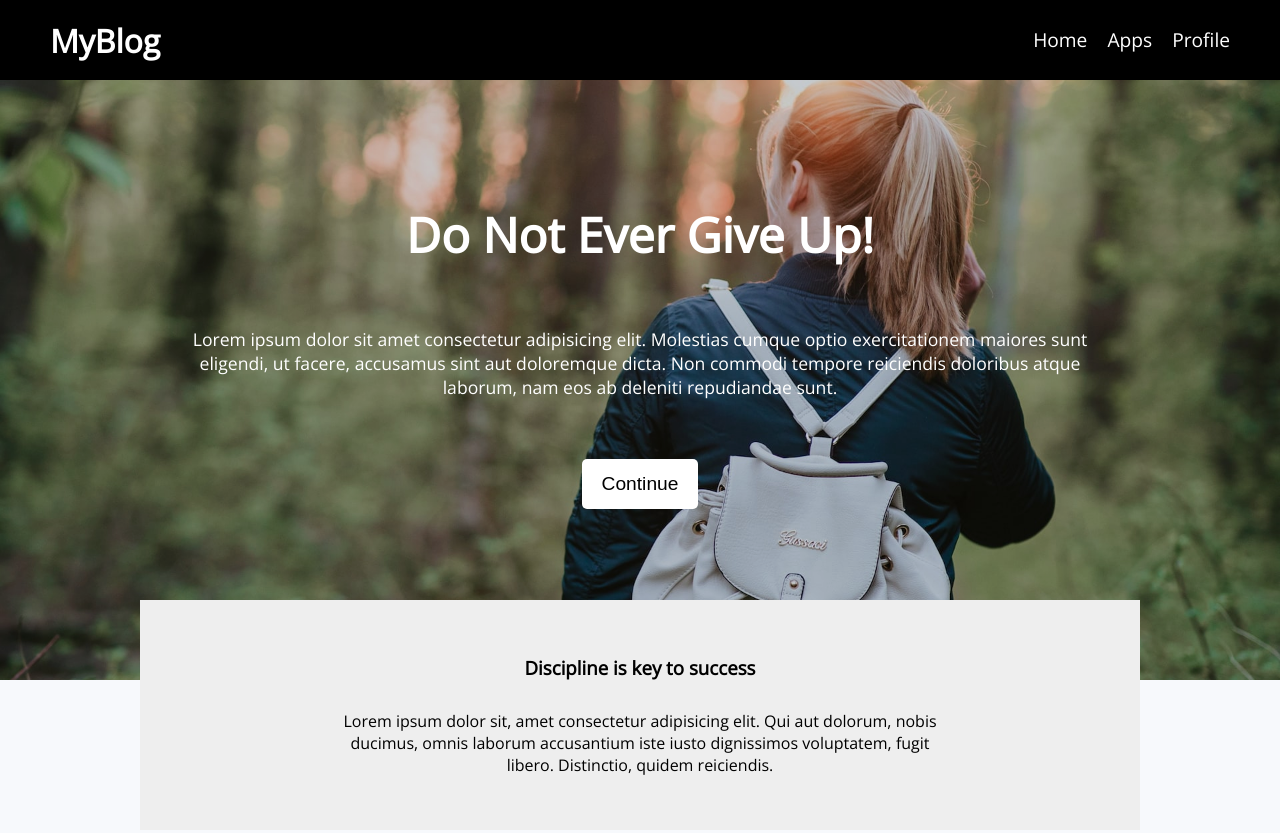
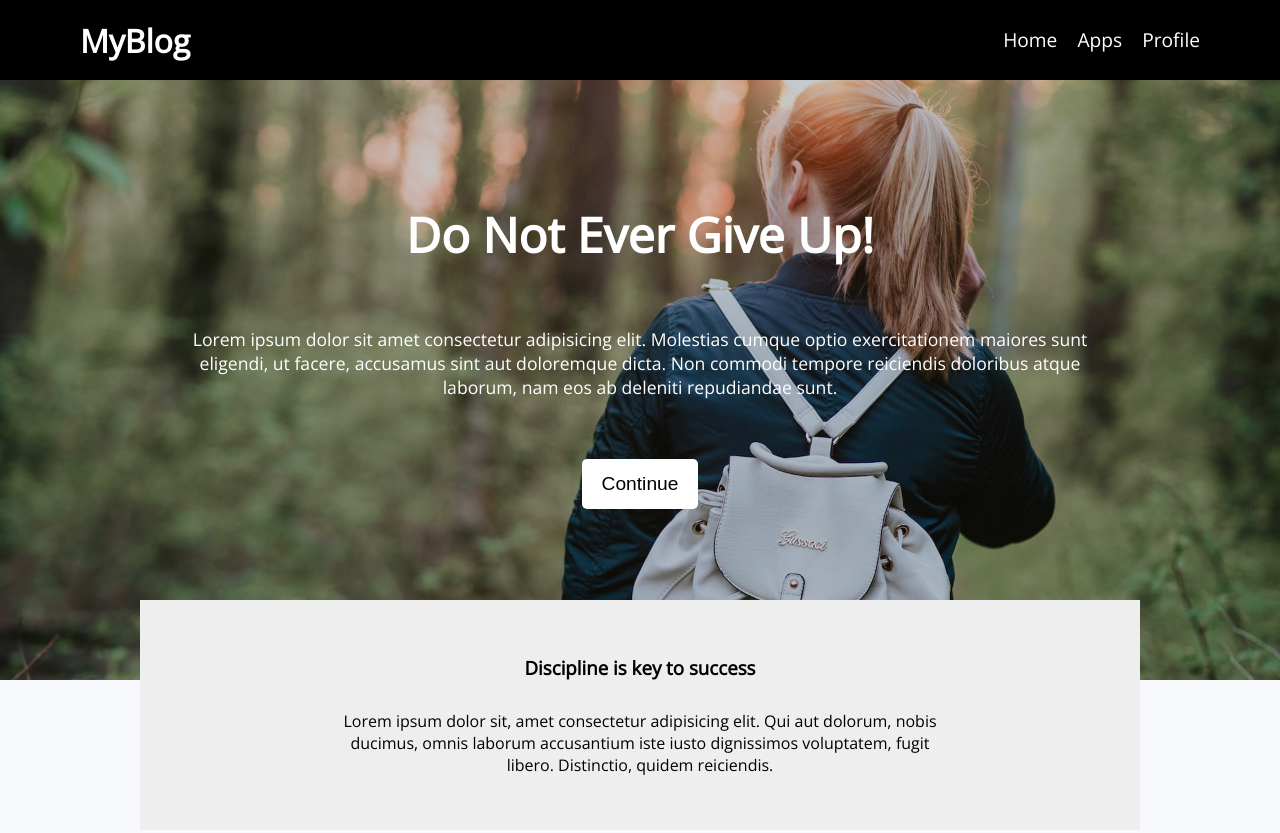
Before and after one commit to Swhag/Landing-Pages-Project, a website built with webpack: page src/index.html in a window 1280 px wide. Shown: the top 833 px of the page. Built offline with nearby package versions, Linux system fonts and the light colour scheme; files whose address does not match are found by name.

Commit message:
styling update

```diff
--- a/src/styles/main.css
+++ b/src/styles/main.css
@@ -50,7 +50,7 @@
 
   color: #fff;
   height: 80px;
-  padding: 0px 50px;
+  padding: 0px 80px;
 
   display: flex;
   justify-content: space-between;
```
Also changed, not shown: dist/bundle.js.
